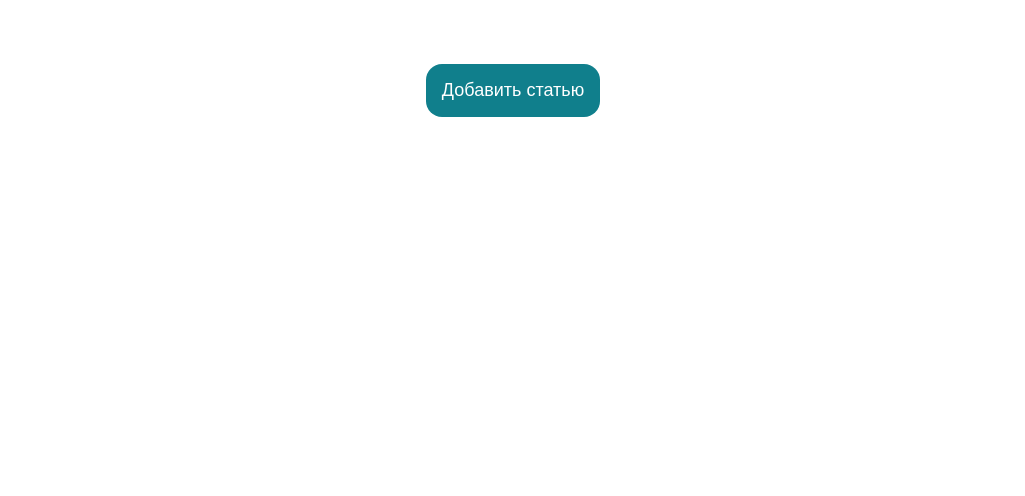
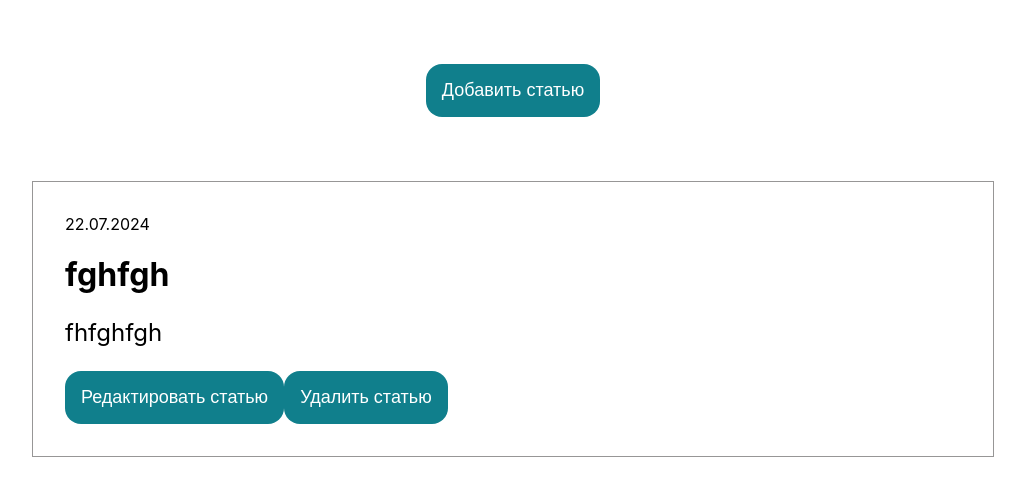
Before and after one commit to Dumacuk1993/test_auto_push, a React (Create React App) app: page / in a window 1280 px wide. Shown: the top 496 px of the page, without its empty margins (127-1152 px from the left). Built offline with nearby package versions, Linux system fonts and the light colour scheme.

Commit message:
Auto-commit

```diff
--- a/src/data.js
+++ b/src/data.js
@@ -1,3 +1,12 @@
-const dataNews = [];
+const dataNews = [
+  {
+    "id": "d5b862f9-4073-444d-9554-422c9cfa4c72",
+    "html_template": "<p>fhfghfgh</p>",
+    "date": "22.07.2024",
+    "logo": "",
+    "title": "fghfgh",
+    "image": ""
+  }
+];
 
 export default dataNews;
```
